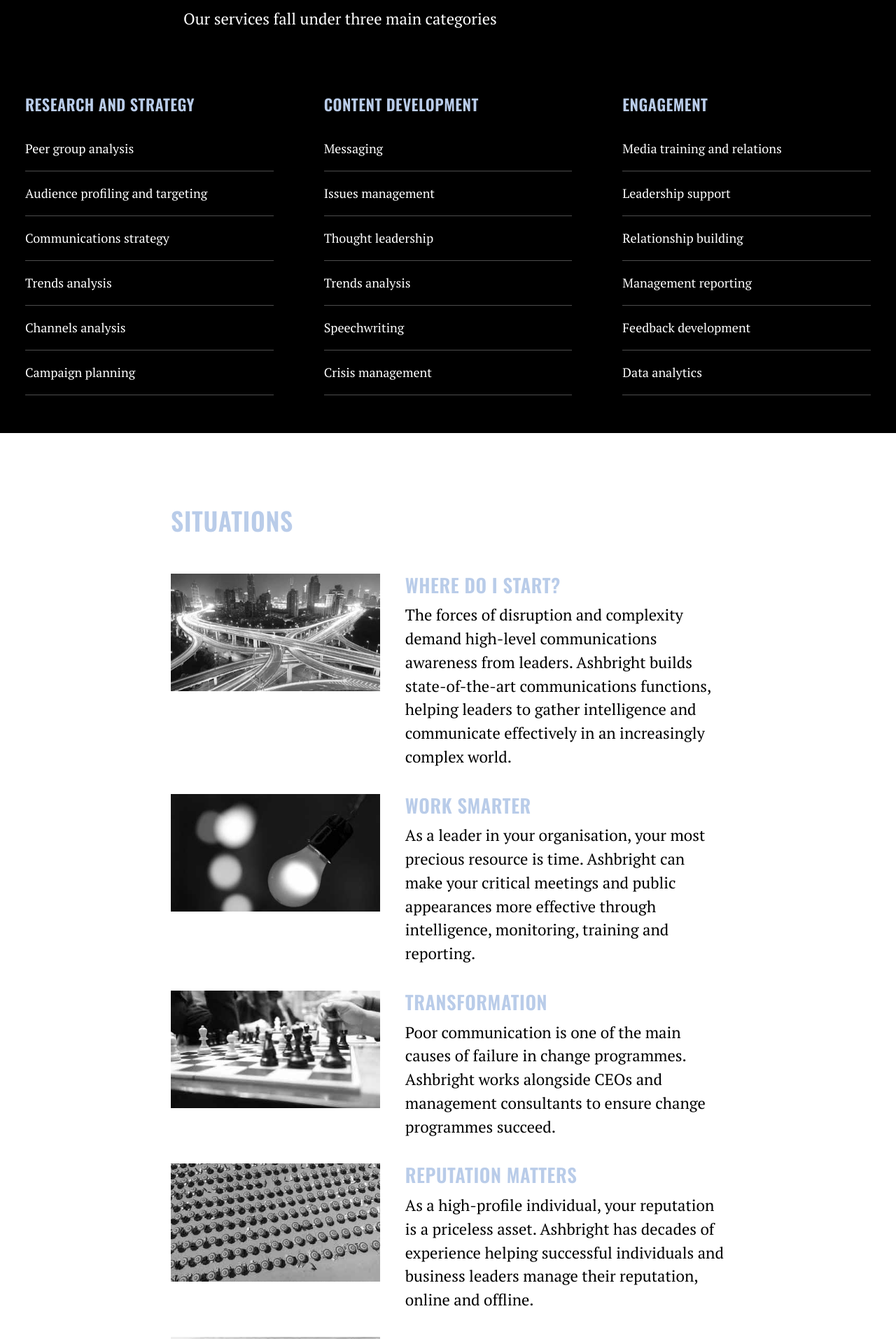
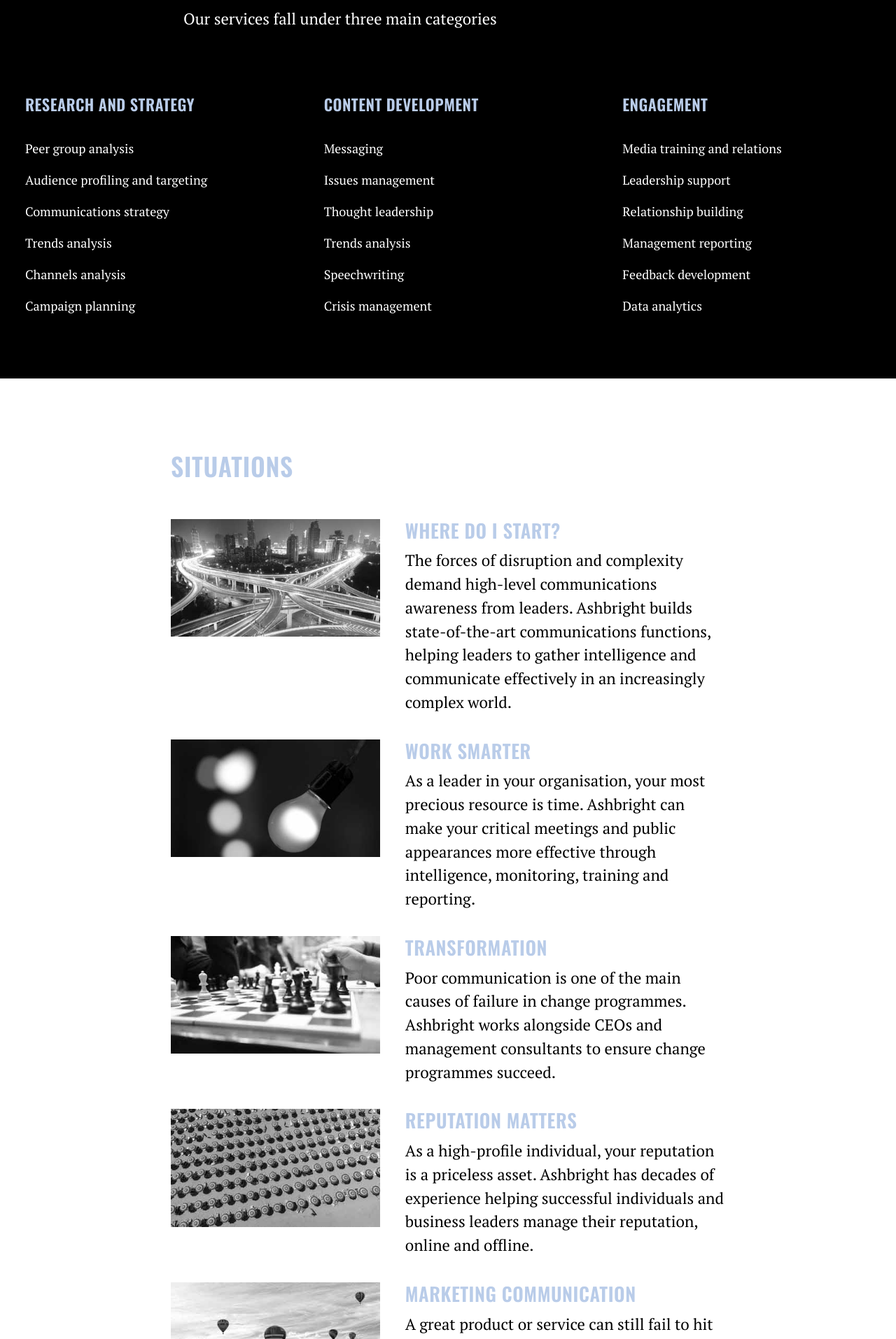
Before and after one commit to wearethoughtfox/ashbright, a Jekyll site: the page built from index.html, in a window 1280 px wide. Shown: the part 1258-3172 px from the top of the page at 70% size. Built offline with Jekyll 4.4.1, drawn with Linux system fonts in a browser that asks for light colours.

Commit message:
Remove the lines underneath.

```diff
--- a/index.html
+++ b/index.html
@@ -45,38 +45,38 @@
      <p class="f3 ph2 ph4-l lh-copy mt2 white">Our services fall under three main categories</p>
   </div>
 
-  <div class="dt-ns dt--fixed-ns">
+  <div class="dt-ns dt--fixed-ns pb4">
   <div class="dtc-ns pa3 pa4-ns pt2">
     <h2 class="f3 ashblue ttu">Research and strategy</h2>
       <ul class="list pl0 white">
-        <li class="lh-copy pv3 ba bl-0 bt-0 br-0 b--solid b--white-30">Peer group analysis</li>
-        <li class="lh-copy pv3 ba bl-0 bt-0 br-0 b--solid b--white-30">Audience profiling and targeting</li>
-        <li class="lh-copy pv3 ba bl-0 bt-0 br-0 b--solid b--white-30">Communications strategy</li>
-        <li class="lh-copy pv3 ba bl-0 bt-0 br-0 b--solid b--white-30">Trends analysis</li>
-        <li class="lh-copy pv3 ba bl-0 bt-0 br-0 b--solid b--white-30">Channels analysis</li>
-        <li class="lh-copy pv3 ba bl-0 bt-0 br-0 b--solid b--white-30">Campaign planning</li>
+        <li class="lh-copy pt3">Peer group analysis</li>
+        <li class="lh-copy pt3">Audience profiling and targeting</li>
+        <li class="lh-copy pt3">Communications strategy</li>
+        <li class="lh-copy pt3">Trends analysis</li>
+        <li class="lh-copy pt3">Channels analysis</li>
+        <li class="lh-copy pt3">Campaign planning</li>
       </ul>
   </div>
   <div class="dtc-ns pa3 pa4-ns pt2">
     <h2 class="f3 ashblue ttu">Content development</h2>
       <ul class="list pl0 white">
-        <li class="lh-copy pv3 ba bl-0 bt-0 br-0 b--solid b--white-30">Messaging</li>
-        <li class="lh-copy pv3 ba bl-0 bt-0 br-0 b--solid b--white-30">Issues management</li>
-        <li class="lh-copy pv3 ba bl-0 bt-0 br-0 b--solid b--white-30">Thought leadership</li>
-        <li class="lh-copy pv3 ba bl-0 bt-0 br-0 b--solid b--white-30">Trends analysis</li>
-        <li class="lh-copy pv3 ba bl-0 bt-0 br-0 b--solid b--white-30">Speechwriting</li>
-        <li class="lh-copy pv3 ba bl-0 bt-0 br-0 b--solid b--white-30">Crisis management</li>
+        <li class="lh-copy pt3">Messaging</li>
+        <li class="lh-copy pt3">Issues management</li>
+        <li class="lh-copy pt3">Thought leadership</li>
+        <li class="lh-copy pt3">Trends analysis</li>
+        <li class="lh-copy pt3">Speechwriting</li>
+        <li class="lh-copy pt3">Crisis management</li>
       </ul>
   </div>
   <div class="dtc-ns pa3 pa4-ns pt2">
     <h2 class="f3 ashblue ttu">Engagement</h2>
     <ul class="list pl0 white">
-      <li class="lh-copy pv3 ba bl-0 bt-0 br-0 b--solid b--white-30">Media training and relations</li>
-      <li class="lh-copy pv3 ba bl-0 bt-0 br-0 b--solid b--white-30">Leadership support</li>
-      <li class="lh-copy pv3 ba bl-0 bt-0 br-0 b--solid b--white-30">Relationship building</li>
-      <li class="lh-copy pv3 ba bl-0 bt-0 br-0 b--solid b--white-30">Management reporting</li>
-      <li class="lh-copy pv3 ba bl-0 bt-0 br-0 b--solid b--white-30">Feedback development</li>
-      <li class="lh-copy pv3 ba bl-0 bt-0 br-0 b--solid b--white-30">Data analytics</li>
+      <li class="lh-copy pt3">Media training and relations</li>
+      <li class="lh-copy pt3">Leadership support</li>
+      <li class="lh-copy pt3">Relationship building</li>
+      <li class="lh-copy pt3">Management reporting</li>
+      <li class="lh-copy pt3">Feedback development</li>
+      <li class="lh-copy pt3">Data analytics</li>
     </ul>
 
   </div>
```
